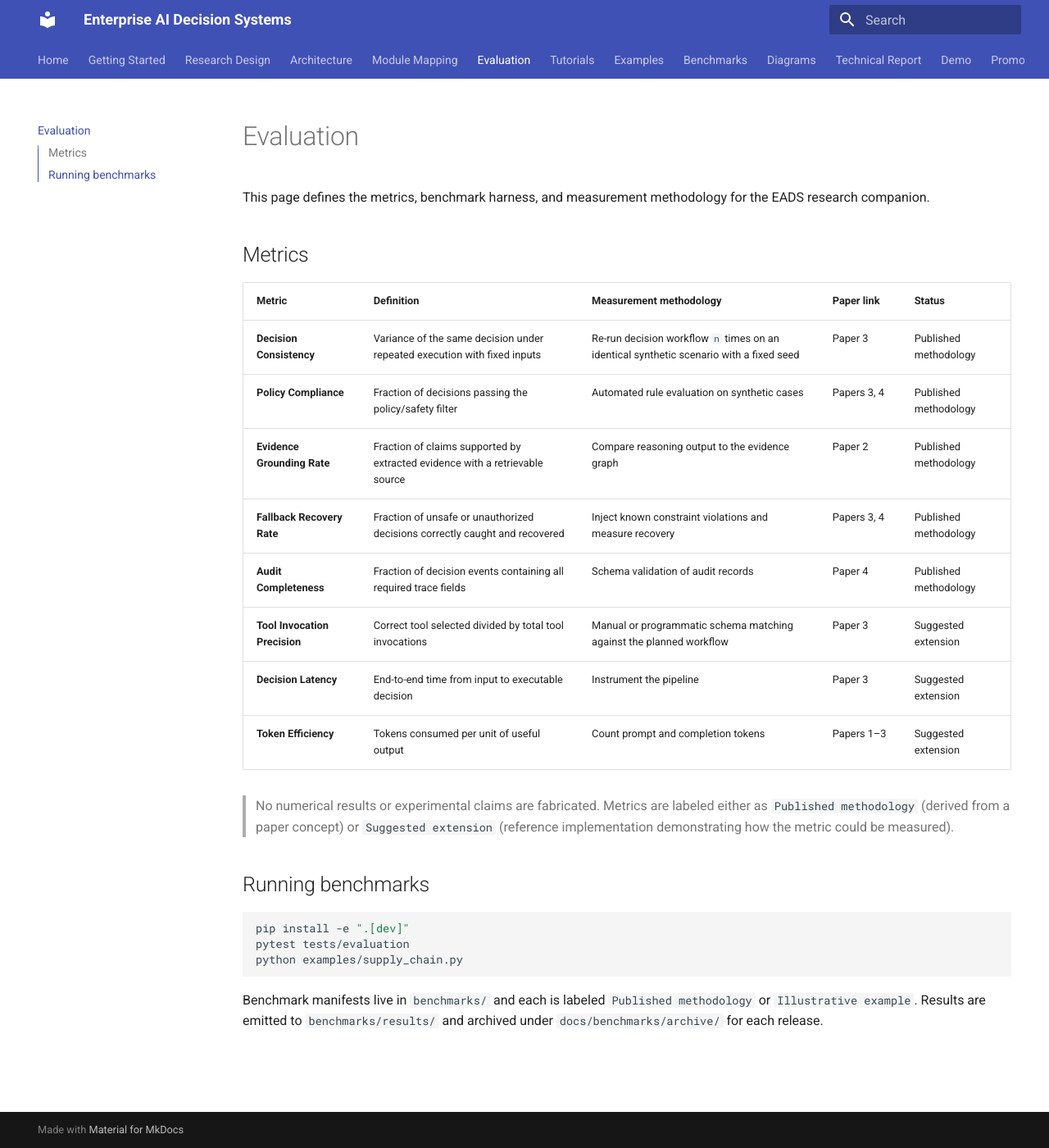
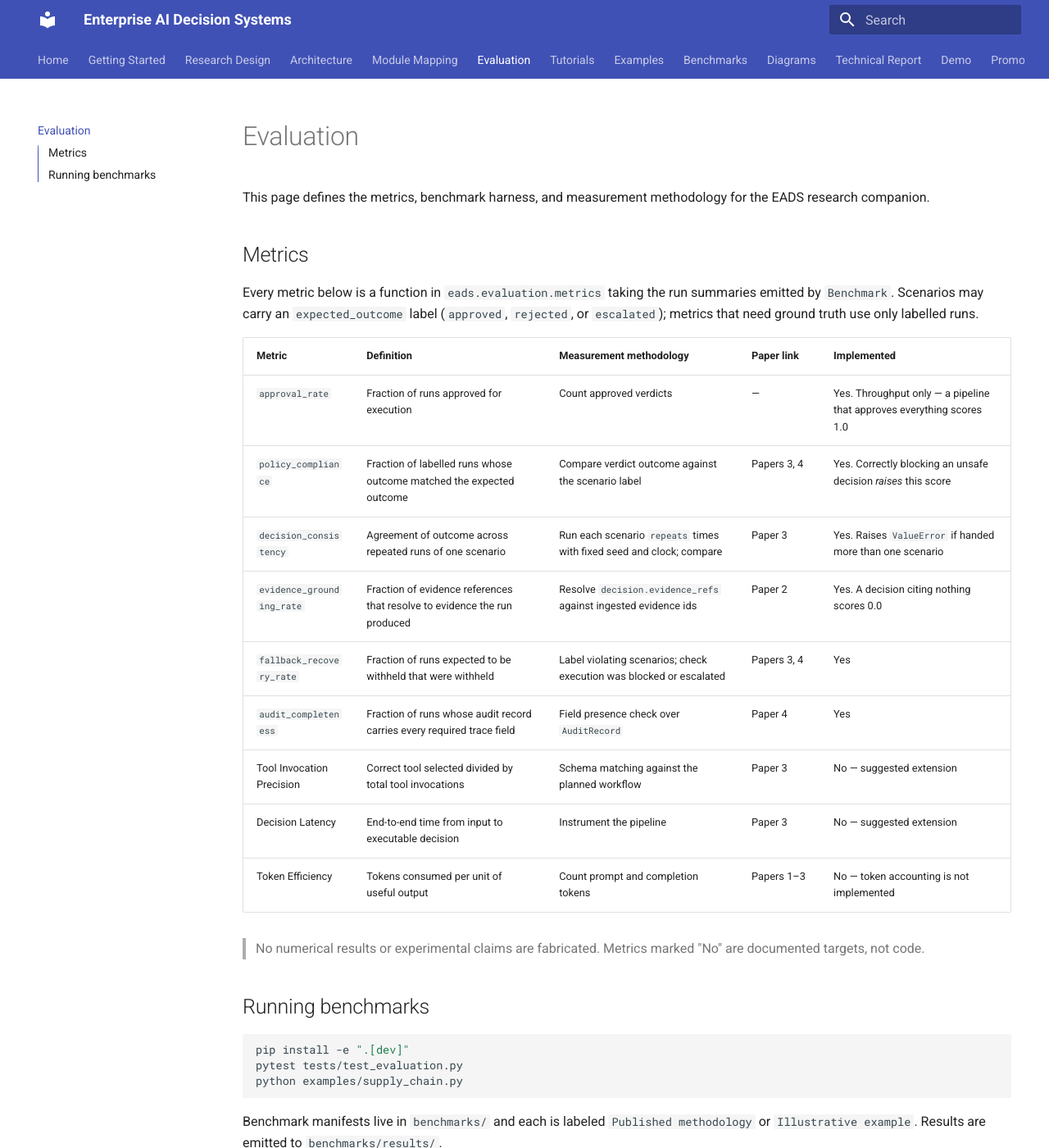
Before and after one commit to nirmaljingar/enterprise-ai-decision-systems, an MkDocs documentation site: the page built from docs/evaluation.md, in a window 1280 px wide and 1400 px high. Shown: the whole window at 82% size. Built offline with MkDocs 1.6.1 and Material for MkDocs 9.7.7, drawn with Linux system fonts in a browser that asks for light colours.

Commit message:
docs: align the documentation with what the code actually does
The README described a system roughly two milestones ahead of the code: a
PipelineState determinism contract and token-usage logging that do not
exist, five metrics as "Published methodology" when four of them were not
implemented at all, a PyPI badge for an unpublished package, a
"v1.0.0 release candidate" status, and paper-traced module descriptions
that read as implementations of stub code.

Documentation now states what is implemented, what is a stub, and what is
absent. Stub modules say so in their own docstrings, limitations.md
enumerates them alongside the documented-but-absent capabilities, the
metric tables mark each metric implemented or not, and the reproducibility
section describes the injectable clock and supports_seed rather than a
contract that was never coded. Also fixes the benchmark test path and drops
the stale pydantic references.

````diff
--- a/docs/evaluation.md
+++ b/docs/evaluation.md
@@ -4,25 +4,32 @@ This page defines the metrics, benchmark harness, and measurement methodology fo
 
 ## Metrics
 
-| Metric | Definition | Measurement methodology | Paper link | Status |
-|--------|------------|------------------------|------------|--------|
-| **Decision Consistency** | Variance of the same decision under repeated execution with fixed inputs | Re-run decision workflow `n` times on an identical synthetic scenario with a fixed seed | Paper 3 | Published methodology |
-| **Policy Compliance** | Fraction of decisions passing the policy/safety filter | Automated rule evaluation on synthetic cases | Papers 3, 4 | Published methodology |
-| **Evidence Grounding Rate** | Fraction of claims supported by extracted evidence with a retrievable source | Compare reasoning output to the evidence graph | Paper 2 | Published methodology |
-| **Fallback Recovery Rate** | Fraction of unsafe or unauthorized decisions correctly caught and recovered | Inject known constraint violations and measure recovery | Papers 3, 4 | Published methodology |
-| **Audit Completeness** | Fraction of decision events containing all required trace fields | Schema validation of audit records | Paper 4 | Published methodology |
-| **Tool Invocation Precision** | Correct tool selected divided by total tool invocations | Manual or programmatic schema matching against the planned workflow | Paper 3 | Suggested extension |
-| **Decision Latency** | End-to-end time from input to executable decision | Instrument the pipeline | Paper 3 | Suggested extension |
-| **Token Efficiency** | Tokens consumed per unit of useful output | Count prompt and completion tokens | Papers 1–3 | Suggested extension |
+Every metric below is a function in `eads.evaluation.metrics` taking the run summaries emitted by
+`Benchmark`. Scenarios may carry an `expected_outcome` label (`approved`, `rejected`, or
+`escalated`); metrics that need ground truth use only labelled runs.
 
-> No numerical results or experimental claims are fabricated. Metrics are labeled either as `Published methodology` (derived from a paper concept) or `Suggested extension` (reference implementation demonstrating how the metric could be measured).
+| Metric | Definition | Measurement methodology | Paper link | Implemented |
+|--------|------------|------------------------|------------|-------------|
+| `approval_rate` | Fraction of runs approved for execution | Count approved verdicts | — | Yes. Throughput only — a pipeline that approves everything scores 1.0 |
+| `policy_compliance` | Fraction of labelled runs whose outcome matched the expected outcome | Compare verdict outcome against the scenario label | Papers 3, 4 | Yes. Correctly blocking an unsafe decision *raises* this score |
+| `decision_consistency` | Agreement of outcome across repeated runs of one scenario | Run each scenario `repeats` times with fixed seed and clock; compare | Paper 3 | Yes. Raises `ValueError` if handed more than one scenario |
+| `evidence_grounding_rate` | Fraction of evidence references that resolve to evidence the run produced | Resolve `decision.evidence_refs` against ingested evidence ids | Paper 2 | Yes. A decision citing nothing scores 0.0 |
+| `fallback_recovery_rate` | Fraction of runs expected to be withheld that were withheld | Label violating scenarios; check execution was blocked or escalated | Papers 3, 4 | Yes |
+| `audit_completeness` | Fraction of runs whose audit record carries every required trace field | Field presence check over `AuditRecord` | Paper 4 | Yes |
+| Tool Invocation Precision | Correct tool selected divided by total tool invocations | Schema matching against the planned workflow | Paper 3 | No — suggested extension |
+| Decision Latency | End-to-end time from input to executable decision | Instrument the pipeline | Paper 3 | No — suggested extension |
+| Token Efficiency | Tokens consumed per unit of useful output | Count prompt and completion tokens | Papers 1–3 | No — token accounting is not implemented |
+
+> No numerical results or experimental claims are fabricated. Metrics marked "No" are documented
+> targets, not code.
 
 ## Running benchmarks
 
 ```bash
 pip install -e ".[dev]"
-pytest tests/evaluation
+pytest tests/test_evaluation.py
 python examples/supply_chain.py
 ```
 
-Benchmark manifests live in `benchmarks/` and each is labeled `Published methodology` or `Illustrative example`. Results are emitted to `benchmarks/results/` and archived under `docs/benchmarks/archive/` for each release.
+Benchmark manifests live in `benchmarks/` and each is labeled `Published methodology` or
+`Illustrative example`. Results are emitted to `benchmarks/results/`.
````
Also changed, not shown: README.md (+56 -26 lines), docs/index.md (+9 -4 lines), docs/limitations.md (+21 -1 lines), docs/module_mapping.md (+1 -1 lines), docs/security.md (+8 -3 lines), docs/technical_report.md (+10 -2 lines), 3 other files.
